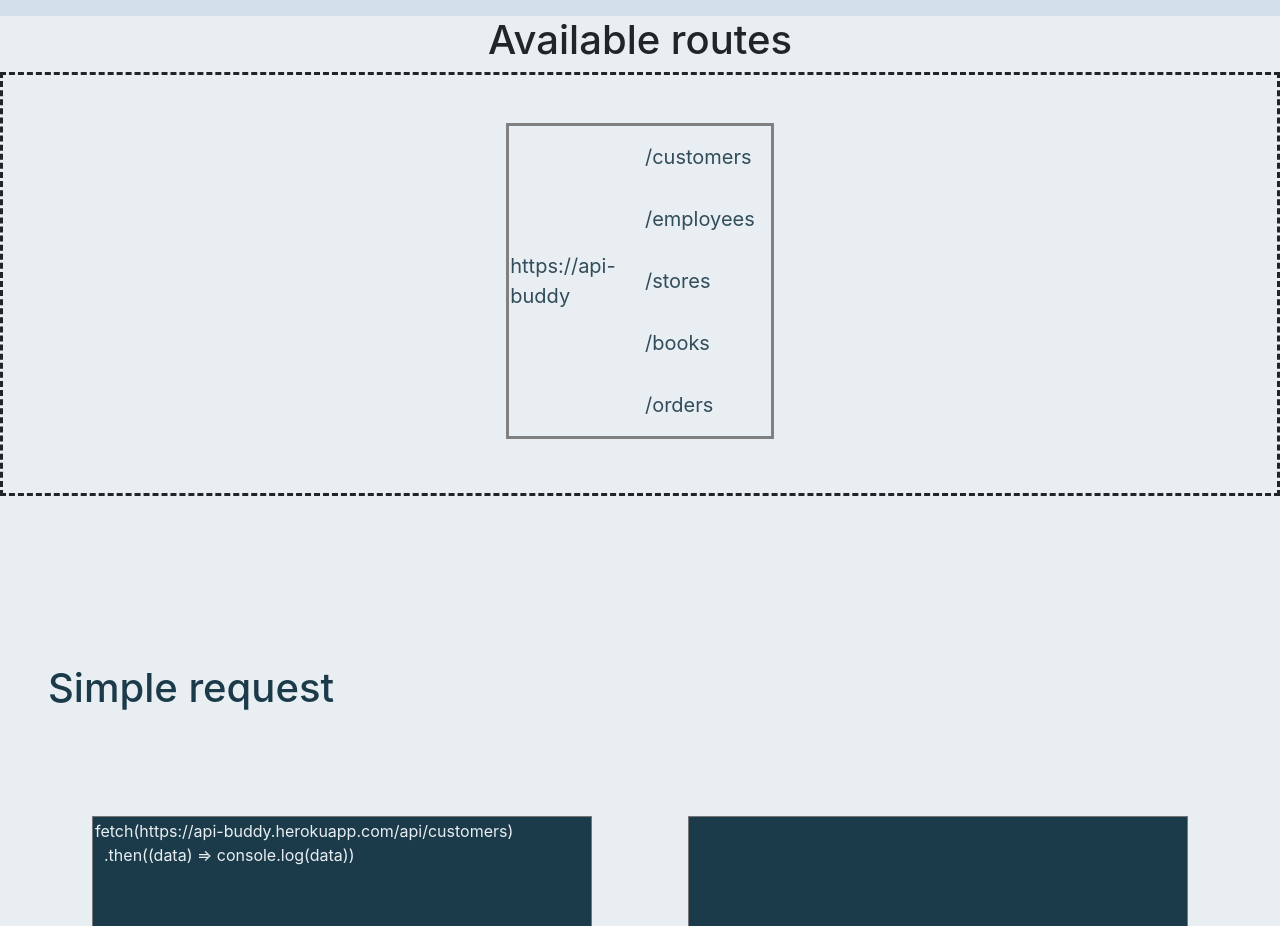
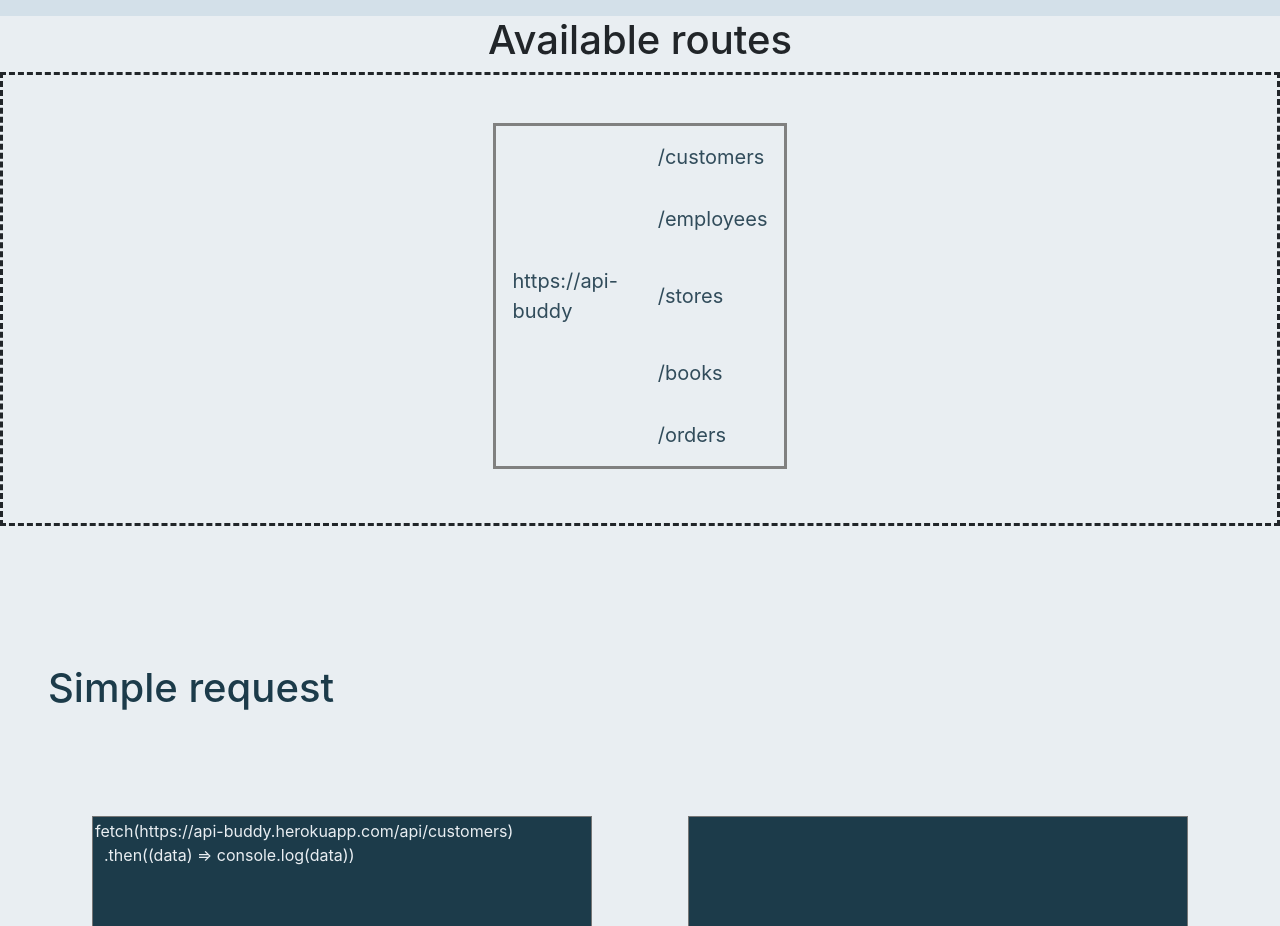
Before and after one commit to SidnevIgor/api-buddy-react, a React (Create React App) app: page / in a window 1280 px wide. Shown: the part 1000-1926 px from the top of the page. Built offline with nearby package versions, Linux system fonts and the light colour scheme.

Commit message:
Update routesDisplay.jsx

```diff
--- a/src/components/routesDisplay.jsx
+++ b/src/components/routesDisplay.jsx
@@ -6,26 +6,26 @@
       <div style={{fontFamily: "Inter", backgroundColor: "#E9EEF2", height: "600px", textAlign: "center"}}>
         <h1>Available routes</h1>
         <div style={{width: "100%", textAlign: "center", borderStyle: "dashed"}}>
-          <table style={{width: "21%", borderStyle: "solid", textAlign: "left", display: "inline-block", fontSize: "20px", color: "#314C5B"}} className="m-5" id = "mainTable">
+          <table style={{width: "23%", borderStyle: "solid", textAlign: "left", display: "inline-block", fontSize: "20px", color: "#314C5B"}} className="m-5" id = "mainTable">
             <tbody>
               <tr>
-                <td className = "reqList" id = "row11"></td>
+                <td className = "reqList p-3" id = "row11"></td>
                 <td className = "reqOption p-3" id = "row12" onMouseEnter = {(event) => {this.changeLine(event.target.id)}}>/customers</td>
               </tr>
               <tr>
-                <td className = "reqList" id = "row21"></td>
+                <td className = "reqList p-3" id = "row21"></td>
                 <td className = "reqOption p-3" id = "row22" onMouseEnter = {(event) => {this.changeLine(event.target.id)}}>/employees</td>
               </tr>
               <tr>
-                <td className = "reqList" id = "row31">https://api-buddy</td>
+                <td className = "reqList p-3" id = "row31">https://api-buddy</td>
                 <td className = "reqOption p-3" id = "row32" onMouseEnter = {(event) => {this.changeLine(event.target.id)}}>/stores</td>
               </tr>
               <tr>
-                <td className = "reqList" id = "row41"></td>
+                <td className = "reqList p-3" id = "row41"></td>
                 <td className = "reqOption p-3" id = "row42" onMouseEnter = {(event) => {this.changeLine(event.target.id)}}>/books</td>
               </tr>
               <tr>
-                <td className = "reqList" id = "row51"></td>
+                <td className = "reqList p-3" id = "row51"></td>
                 <td className = "reqOption p-3" id = "row52" onMouseEnter = {(event) => {this.changeLine(event.target.id)}}>/orders</td>
               </tr>
             </tbody>
```
